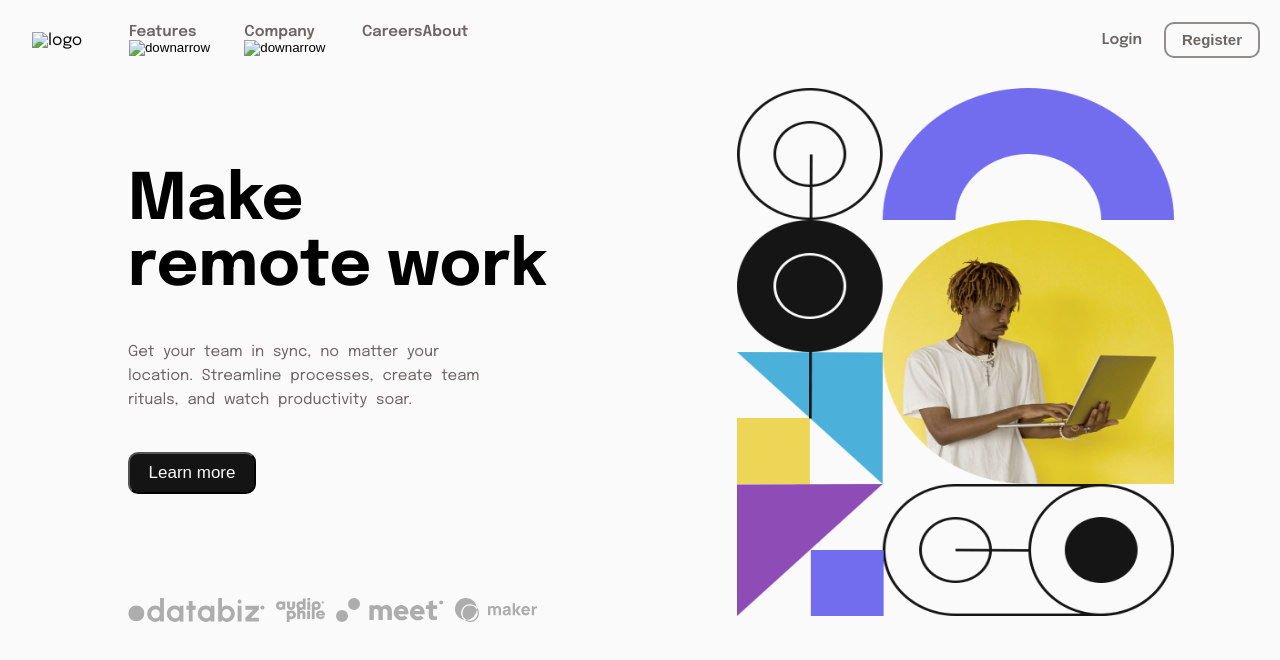
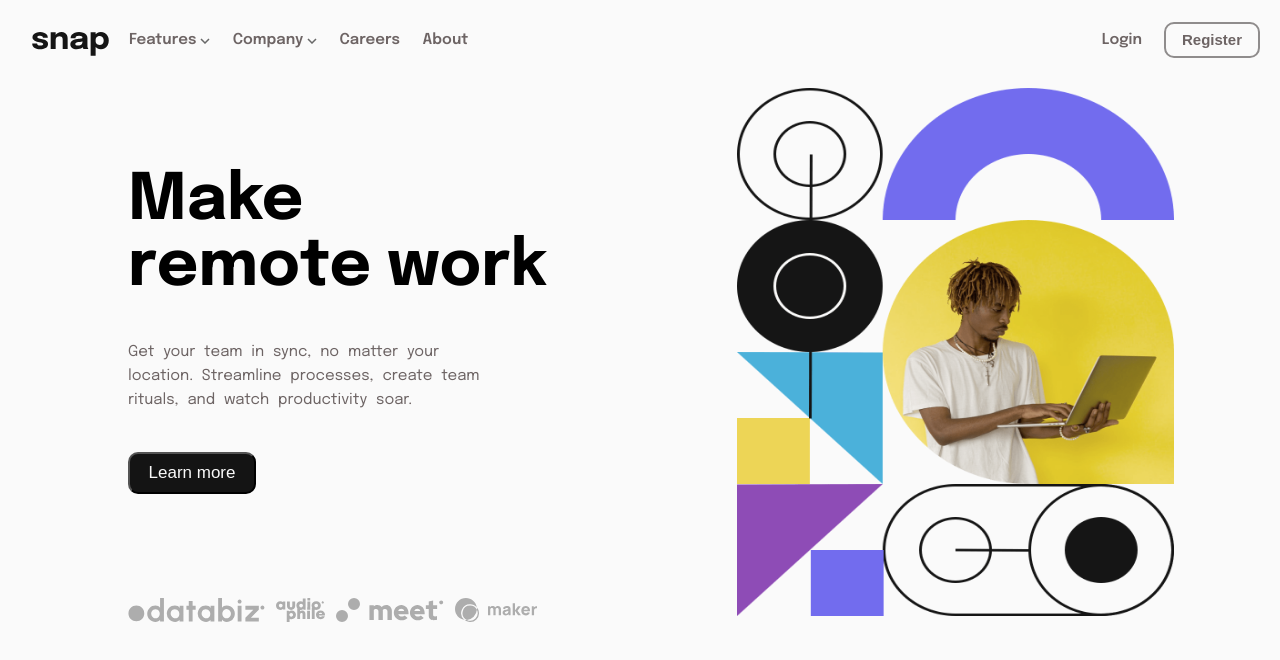
Before and after one commit to hirashabeer/Intro-section-with-dropdown-navigation-, a plain HTML site: page index.html in a window 1280 px wide. Drawn offline with Linux system fonts and the light colour scheme.

Commit message:
Update index.html

```diff
--- a/index.html
+++ b/index.html
@@ -29,14 +29,14 @@
 
 <body>
   <header>
-    <img id="logo" src=".images/logo.svg" alt="logo">
+    <img id="logo" src="images/logo.svg" alt="logo">
     <nav>
       <div id="nav1">
         <ul>
           <li>
             <div id="features">Features
               <button class="toggle">
-                <img src=".images\icon-arrow-down.svg" alt="downarrow">
+                <img src="images\icon-arrow-down.svg" alt="downarrow">
               </button>
             </div>
             <div id="featuresMenu">
@@ -53,7 +53,7 @@
             <div id="company">
               Company
               <button class="toggle">
-                <img src=".images\icon-arrow-down.svg" alt="downarrow">
+                <img src="images\icon-arrow-down.svg" alt="downarrow">
               </button>
             </div>
             <div id="companyMenu">
```
